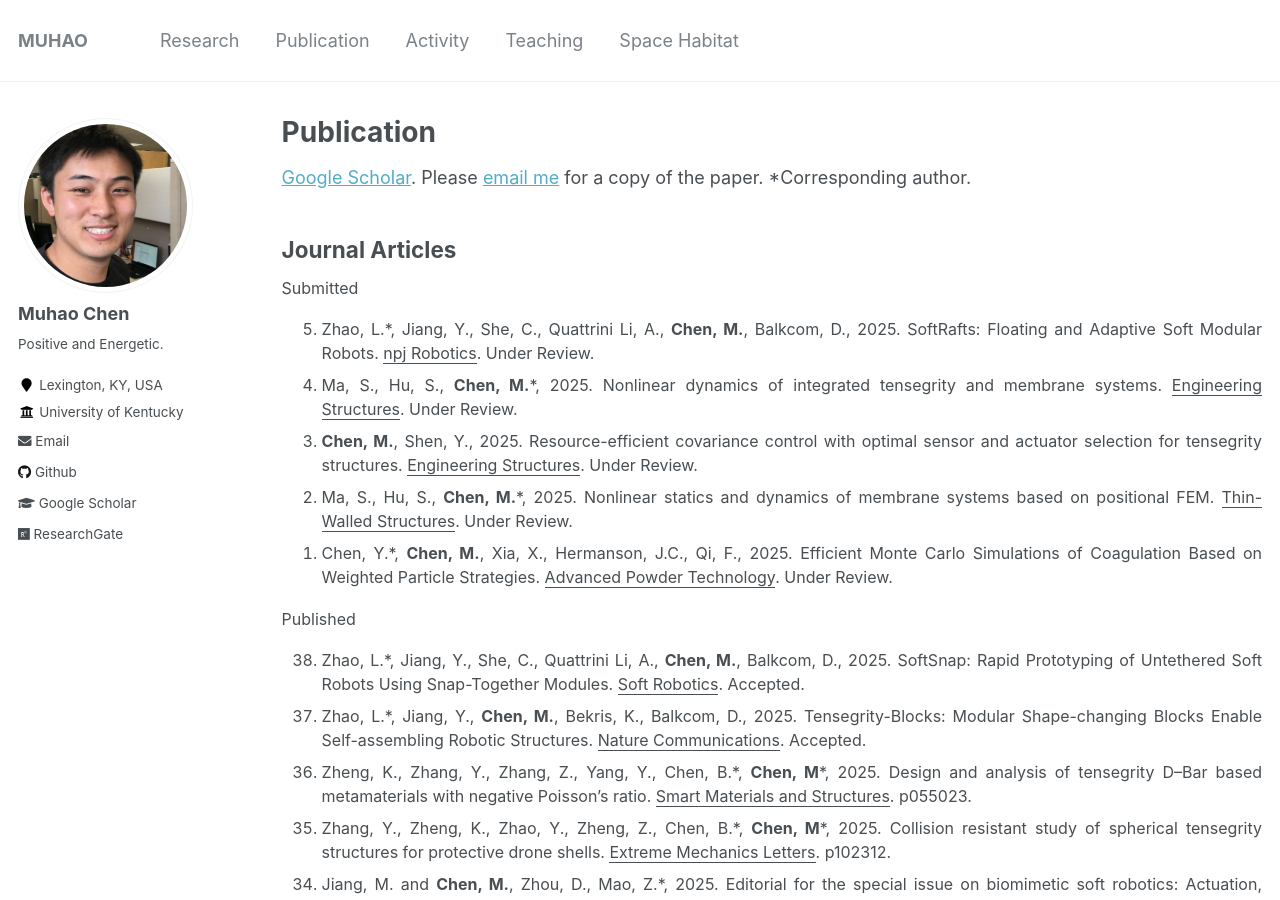
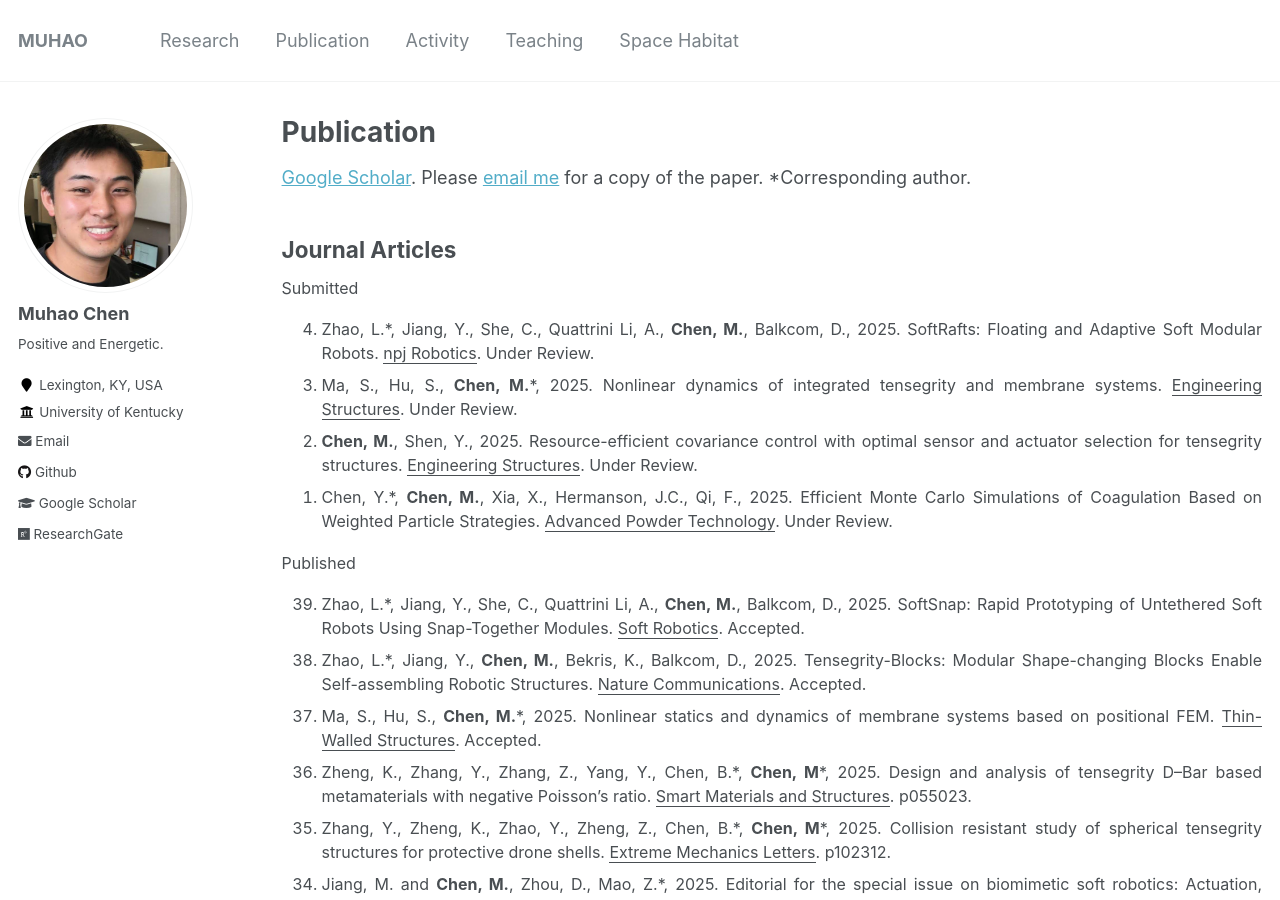
Before and after one commit to Muhao-Chen/muhao-chen.github.io, a Jekyll site: the page built from _pages/publication.md, in a window 1280 px wide and 900 px high. Built offline with Jekyll 4.4.1, drawn with Linux system fonts in a browser that asks for light colours; part of the change alters nothing that is shown.

Commit message:
Update publication.md

```diff
--- a/_pages/publication.md
+++ b/_pages/publication.md
@@ -20,7 +20,6 @@ Submitted
 <li> Ma, S., Hu, S., <strong>Chen, M.</strong>*, 2025. Nonlinear dynamics of integrated tensegrity and membrane systems. <u>Engineering Structures</u>. Under Review.</li>
 <li> <strong>Chen, M.</strong>, Shen, Y., 2025. Resource-efficient covariance control with optimal sensor and actuator selection for tensegrity structures. <u>Engineering Structures</u>. Under Review. </li>
 <!-- <li> Zhu, Z.*, <strong>Chen, M.</strong>, 2025. A metaheuristic approach to the design of a space station with artificial gravity. <u>Acta Astronautica</u>. Under Review. </li> -->
-<li> Ma, S., Hu, S., <strong>Chen, M.</strong>*, 2025. Nonlinear statics and dynamics of membrane systems based on positional FEM. <u>Thin-Walled Structures</u>. Under Review.</li>
 <li> Chen, Y.*, <strong>Chen, M.</strong>, Xia, X., Hermanson, J.C., Qi, F., 2025. Efficient Monte Carlo Simulations of Coagulation Based on Weighted Particle Strategies. <u>Advanced Powder Technology</u>. Under Review. </li>
 <!-- <li> Cao, W., <strong>Chen, M.</strong>*, Shen, Y., 2025. Synthesis of tensegrity linearization using model and data-based approaches. <u>International Journal of Mechanical Sciences</u>. Submitted. </li> -->
 <!-- <li> <strong>Chen, M.</strong>*, 2024. Mass efficient Double-Helix Tensegrity for underwater, land, air, and space applications. <u>Computer Methods in Applied Mechanics and Engineering</u>.-->
@@ -32,6 +31,7 @@ Published
 <ol reversed>
 <li> Zhao, L.*, Jiang, Y., She, C., Quattrini Li, A., <strong>Chen, M.</strong>, Balkcom, D., 2025. SoftSnap: Rapid Prototyping of Untethered Soft Robots Using Snap-Together Modules. <u>Soft Robotics</u>. Accepted. </li>
 <li> Zhao, L.*, Jiang, Y., <strong>Chen, M.</strong>, Bekris, K., Balkcom, D., 2025. Tensegrity-Blocks: Modular Shape-changing Blocks Enable Self-assembling Robotic Structures. <u>Nature Communications</u>. Accepted. </li>
+<li> Ma, S., Hu, S., <strong>Chen, M.</strong>*, 2025. Nonlinear statics and dynamics of membrane systems based on positional FEM. <u>Thin-Walled Structures</u>. Accepted.</li>
 <li> Zheng, K., Zhang, Y., Zhang, Z., Yang, Y., Chen, B.*, <strong>Chen, M</strong>*, 2025. Design and analysis of tensegrity D–Bar based metamaterials with negative Poisson’s ratio. <u>Smart Materials and Structures</u>. p055023. </li>
 <li> Zhang, Y., Zheng, K., Zhao, Y., Zheng, Z., Chen, B.*, <strong>Chen, M</strong>*, 2025. Collision resistant study of spherical tensegrity structures for protective drone shells. <u>Extreme Mechanics Letters</u>. p102312. </li>
 <li>Jiang, M. and <strong>Chen, M.</strong>, Zhou, D., Mao, Z.*, 2025. Editorial for the special issue on biomimetic soft robotics: Actuation, sensing, and integration. <u>Biomimetic Intelligence and Robotics</u>. p100211.</li>
```
